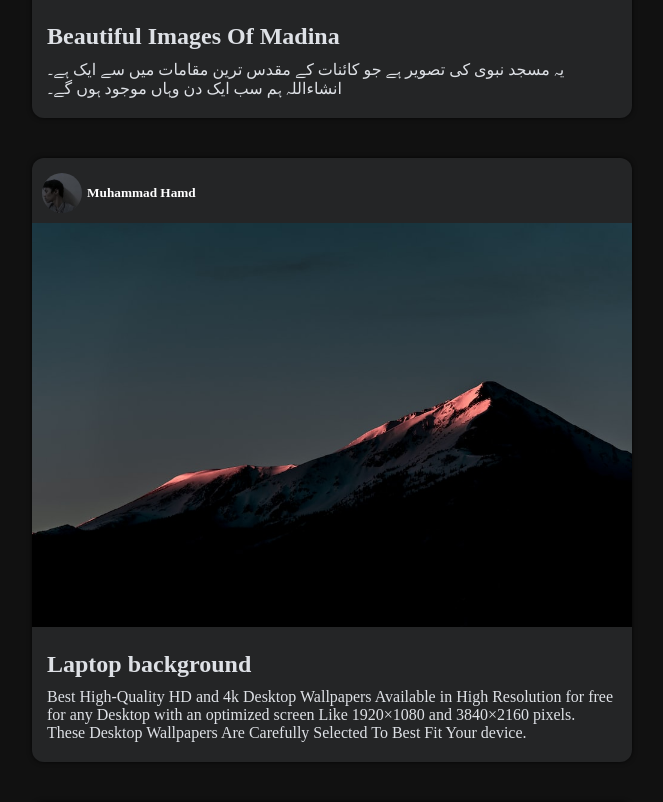
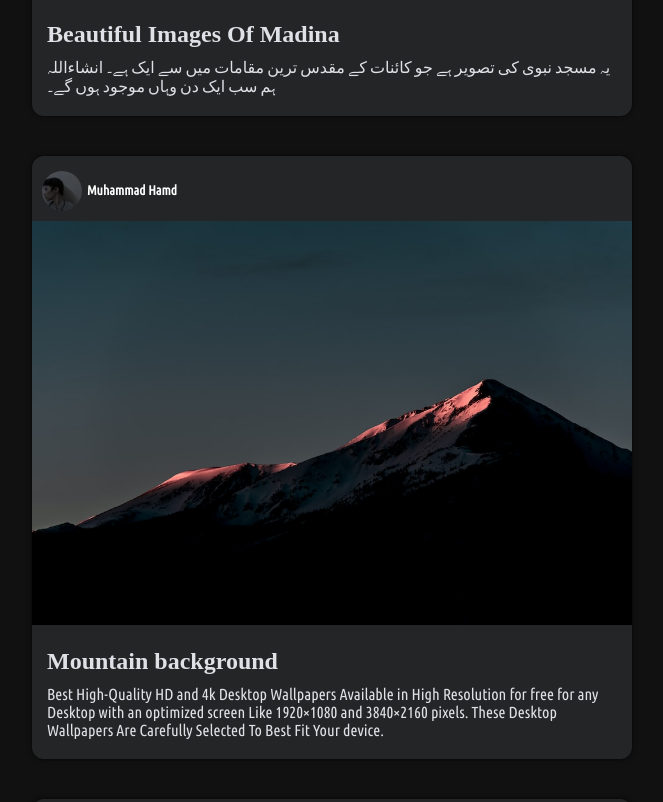
Before and after one commit to Muhammadhamd/multiple-webpage-smit, a plain HTML site: page blog.html in a window 1280 px wide. Shown: the part 1799-2601 px from the top of the page, without its empty margins (308-971 px from the left). Drawn offline with Linux system fonts and the light colour scheme.

Commit message:
multiple web

```diff
--- a/blog.html
+++ b/blog.html
@@ -59,7 +59,7 @@
                 <img src="img/photo-1495781856580-b3c4e8d21bf9.jpg" alt="">
             </div>
             <div class="footer">
-                <h2>Laptop background</h2>
+                <h2>Mountain background</h2>
                 <p>Best High-Quality HD and 4k Desktop Wallpapers Available in High Resolution for free for any Desktop with an optimized screen Like 1920×1080 and  3840×2160 pixels. These Desktop Wallpapers Are Carefully Selected To Best Fit Your device.</p>
             </div>
         </div>
@@ -73,8 +73,8 @@
                 <img src="img/instpost.jpg" alt="">
             </div>
             <div class="footer">
-                <h2>Laptop background</h2>
-                <p>Best High-Quality HD and 4k Desktop Wallpapers Available in High Resolution for free for any Desktop with an optimized screen Like 1920×1080 and  3840×2160 pixels. These Desktop Wallpapers Are Carefully Selected To Best Fit Your device.</p>
+                <h2>Want to learn Graphic Designing?</h2>
+                <p>want to lear graphic designing dont know how? I will teach you if yo want to see full post click <a href="https://www.instagram.com/p/Ck8WSarDDGH/">here</a></p>
             </div>
         </div>
     </div>
--- a/css/blog.css
+++ b/css/blog.css
@@ -16,6 +16,8 @@ body{
     margin: 20px 0;
     box-shadow: 0px 0px 5px  rgb(0 0 0 / 71%);
     border-radius: 12px;
+    font-family: "Ubuntu Condensed";
+
 }
 .blog .head{
     width: 100%;
@@ -23,6 +25,8 @@ body{
     display: flex;
     align-items: center;
     margin: 10px 0 5px 10px;
+    font-family: "Ubuntu Condensed";
+
 }
 .head img{
     width: 40px;
@@ -42,7 +46,9 @@ body{
 }
 .blog .footer{
     color: #dee1e6;
-    padding: 20px 15px
+    padding: 20px 15px;
+    font-family: "Ubuntu Condensed";
+
 }
 .footer h2{
     padding: 0 0 10px 0 ;
```
Also changed, not shown: contect.html (+1 -1 lines), index.html (+1 -1 lines).
